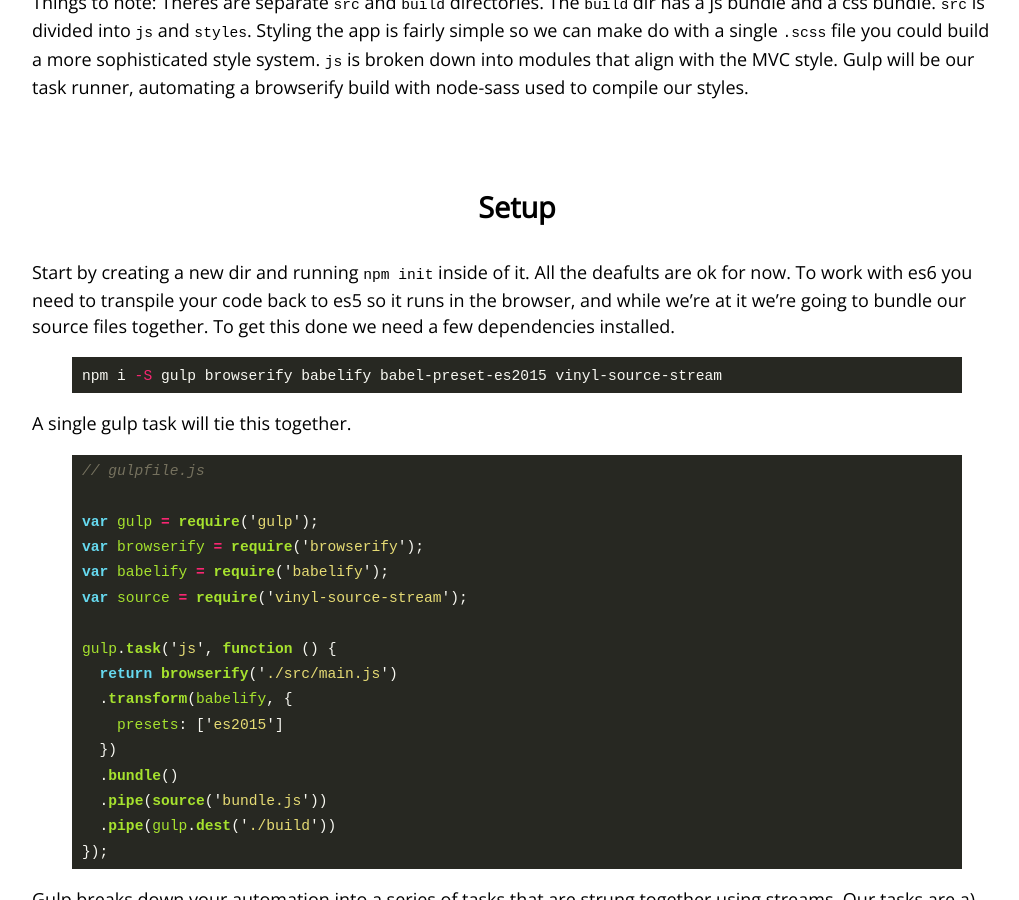
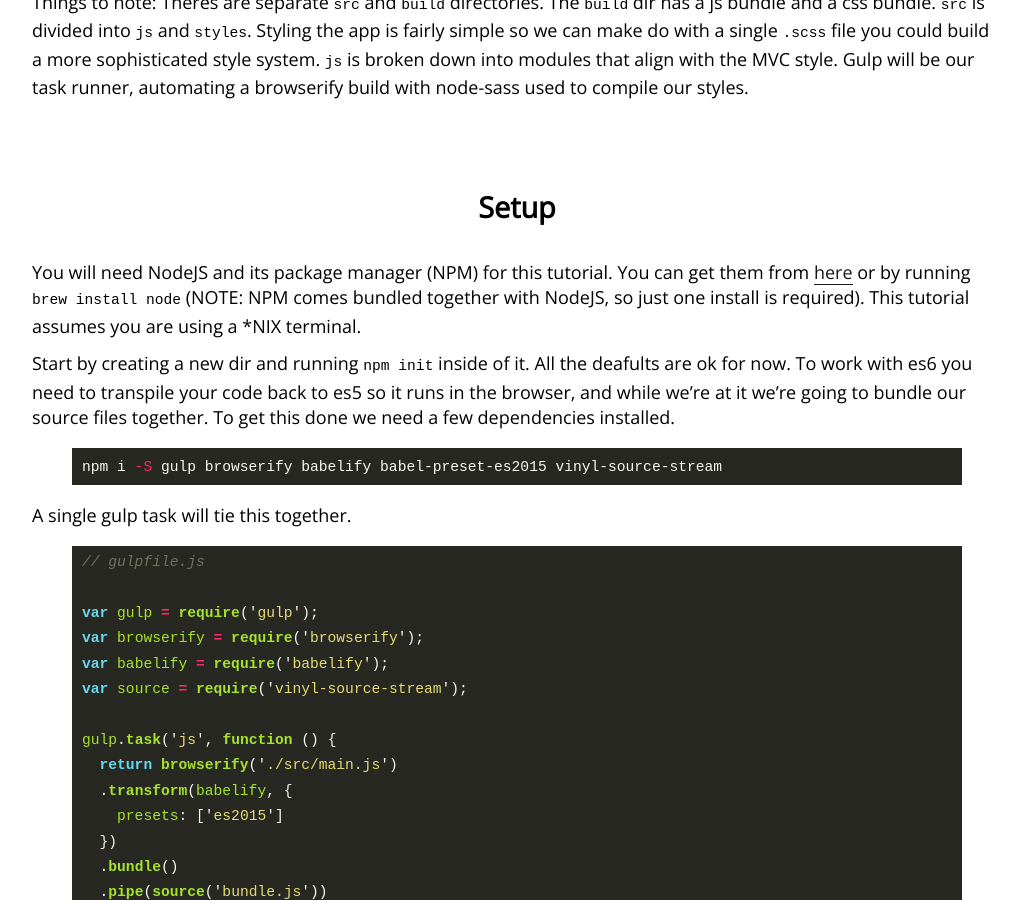
Before and after one commit to robinsr/robinsr.github.io, a Jekyll site: the page built from _posts/2016-05-07-vanilla-es6-spa-1.md, in a window 1280 px wide and 900 px high, scrolled down 1078 px. Shown: the whole window, without its empty margins (123-1142 px from the left). Built offline with Jekyll 4.4.1, drawn with Linux system fonts in a browser that asks for light colours.

Commit message:
Added bit about NPM to SPA1

```diff
--- a/_posts/2016-05-07-vanilla-es6-spa-1.md
+++ b/_posts/2016-05-07-vanilla-es6-spa-1.md
@@ -33,6 +33,8 @@
 Things to note: Theres are separate `src` and `build` directories. The `build` dir has a js bundle and a css bundle. `src` is divided into `js` and `styles`. Styling the app is fairly simple so we can make do with a single `.scss` file you could build a more sophisticated style system. `js` is broken down into modules that align with the MVC style. Gulp will be our task runner, automating a browserify build with node-sass used to compile our styles.
 
 ## Setup
+
+You will need NodeJS and its package manager (NPM) for this tutorial. You can get them from [here](https://nodejs.org/en/download/) or by running `brew install node` (NOTE: NPM comes bundled together with NodeJS, so just one install is required). This tutorial assumes you are using a *NIX terminal.
 
 Start by creating a new dir and running `npm init` inside of it. All the deafults are ok for now. To work with es6 you need to transpile your code back to es5 so it runs in the browser, and while we're at it we're going to bundle our source files together. To get this done we need a few dependencies installed.
 
```
